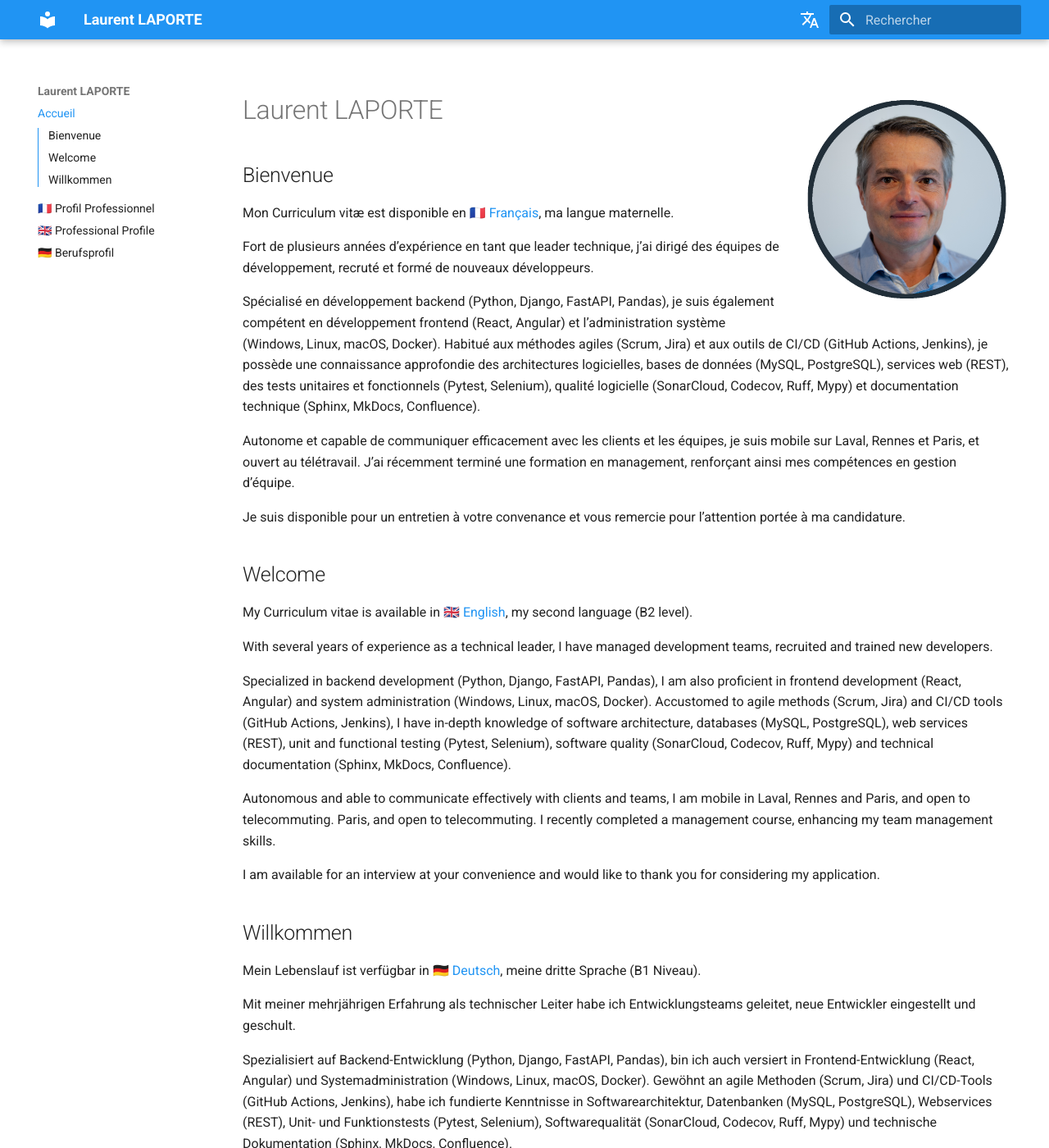
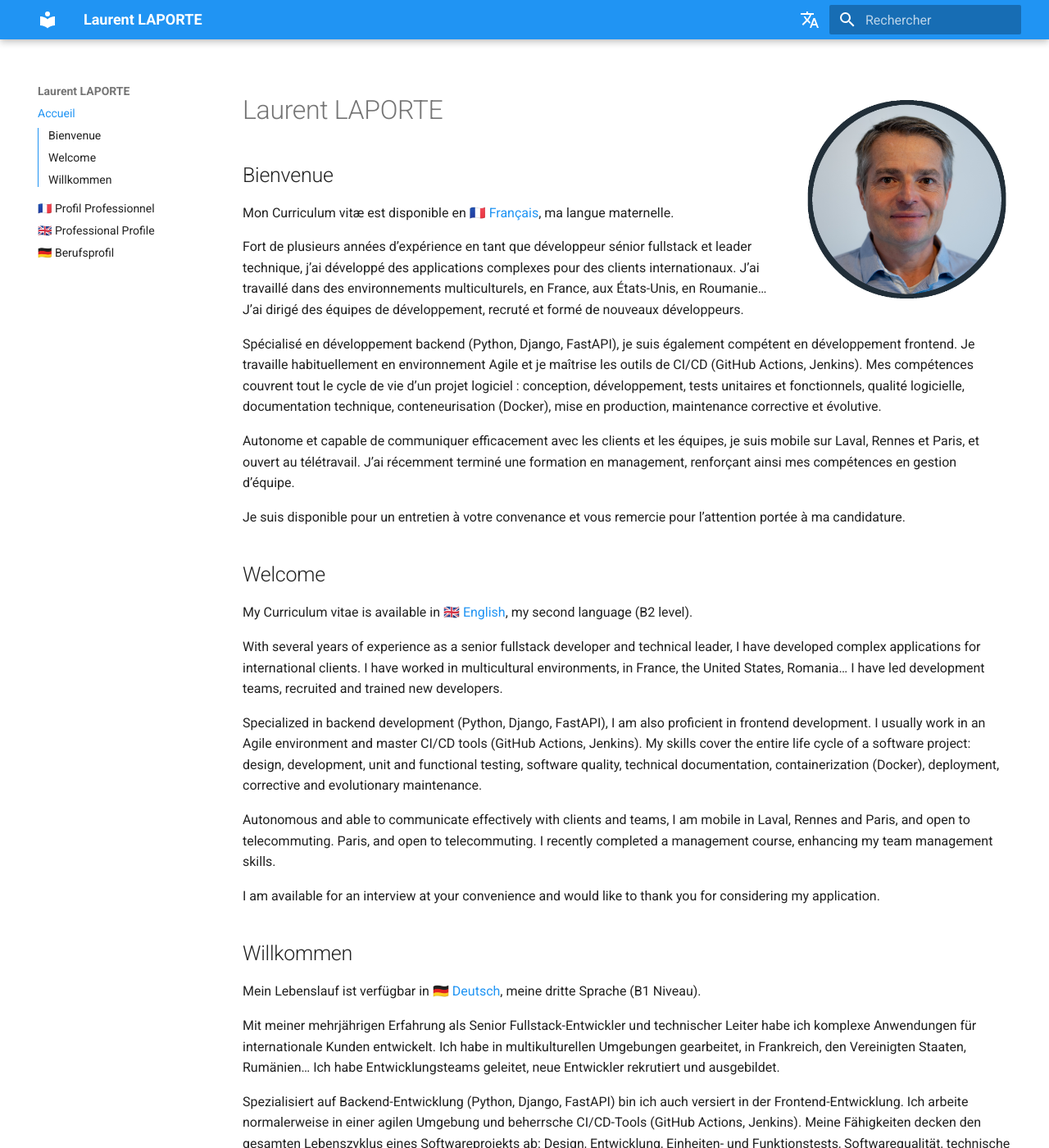
Before and after one commit to laurent-laporte-pro/laurent-laporte-pro.github.io, an MkDocs documentation site: the page built from docs/index.md, in a window 1280 px wide and 1400 px high. Shown: the whole window at 82% size. Built offline with MkDocs 1.6.1 and Material for MkDocs 9.7.7, drawn with Linux system fonts in a browser that asks for light colours; comment, search, counter and statistics services are not loaded; some of the changed text lies outside the part shown.

Commit message:
feat: update welcome page

```diff
--- a/docs/index.md
+++ b/docs/index.md
@@ -14,15 +14,16 @@
 
 Mon Curriculum vitæ est disponible en 🇫🇷 [Français](fr/index.md), ma langue maternelle.
 
-Fort de plusieurs années d’expérience en tant que leader technique, j’ai dirigé des équipes de développement, recruté et
-formé de nouveaux développeurs.
+Fort de plusieurs années d’expérience en tant que développeur sénior fullstack et leader technique,
+j’ai développé des applications complexes pour des clients internationaux.
+J’ai travaillé dans des environnements multiculturels, en France, aux États-Unis, en Roumanie…
+J’ai dirigé des équipes de développement, recruté et formé de nouveaux développeurs.
 
-Spécialisé en développement backend (Python, Django, FastAPI, Pandas), je suis également compétent en développement
-frontend (React, Angular) et l’administration système (Windows, Linux, macOS, Docker).
-Habitué aux méthodes agiles (Scrum, Jira) et aux outils de CI/CD (GitHub Actions, Jenkins), je possède une connaissance
-approfondie des architectures logicielles, bases de données (MySQL, PostgreSQL), services web (REST), des tests
-unitaires et fonctionnels (Pytest, Selenium), qualité logicielle (SonarCloud, Codecov, Ruff, Mypy) et documentation
-technique (Sphinx, MkDocs, Confluence).
+Spécialisé en développement backend (Python, Django, FastAPI), je suis également compétent en développement frontend.
+Je travaille habituellement en environnement Agile et je maîtrise les outils de CI/CD (GitHub Actions, Jenkins).
+Mes compétences couvrent tout le cycle de vie d’un projet logiciel :
+conception, développement, tests unitaires et fonctionnels, qualité logicielle, documentation technique,
+conteneurisation (Docker), mise en production, maintenance corrective et évolutive.
 
 Autonome et capable de communiquer efficacement avec les clients et les équipes, je suis mobile sur Laval, Rennes et
 Paris, et ouvert au télétravail.
@@ -34,14 +35,16 @@
 
 My Curriculum vitae is available in 🇬🇧 [English](en/index.md), my second language (B2 level).
 
-With several years of experience as a technical leader, I have managed development teams, recruited and trained
-new developers.
+With several years of experience as a senior fullstack developer and technical leader, I have developed complex
+applications for international clients.
+I have worked in multicultural environments, in France, the United States, Romania…
+I have led development teams, recruited and trained new developers.
 
-Specialized in backend development (Python, Django, FastAPI, Pandas), I am also proficient in frontend development
-(React, Angular) and system administration (Windows, Linux, macOS, Docker).
-Accustomed to agile methods (Scrum, Jira) and CI/CD tools (GitHub Actions, Jenkins), I have in-depth knowledge
-of software architecture, databases (MySQL, PostgreSQL), web services (REST), unit and functional testing (Pytest,
-Selenium), software quality (SonarCloud, Codecov, Ruff, Mypy) and technical documentation (Sphinx, MkDocs, Confluence).
+Specialized in backend development (Python, Django, FastAPI), I am also proficient in frontend development.
+I usually work in an Agile environment and master CI/CD tools (GitHub Actions, Jenkins).
+My skills cover the entire life cycle of a software project:
+design, development, unit and functional testing, software quality, technical documentation, containerization (Docker),
+deployment, corrective and evolutionary maintenance.
 
 Autonomous and able to communicate effectively with clients and teams, I am mobile in Laval, Rennes and Paris, and open
 to telecommuting. Paris, and open to telecommuting.
@@ -53,14 +56,16 @@
 
 Mein Lebenslauf ist verfügbar in 🇩🇪 [Deutsch](de/index.md), meine dritte Sprache (B1 Niveau).
 
-Mit meiner mehrjährigen Erfahrung als technischer Leiter habe ich Entwicklungsteams geleitet, neue Entwickler
-eingestellt und geschult.
+Mit meiner mehrjährigen Erfahrung als Senior Fullstack-Entwickler und technischer Leiter habe ich komplexe Anwendungen
+für internationale Kunden entwickelt.
+Ich habe in multikulturellen Umgebungen gearbeitet, in Frankreich, den Vereinigten Staaten, Rumänien…
+Ich habe Entwicklungsteams geleitet, neue Entwickler rekrutiert und ausgebildet.
 
-Spezialisiert auf Backend-Entwicklung (Python, Django, FastAPI, Pandas), bin ich auch versiert in Frontend-Entwicklung
-(React, Angular) und Systemadministration (Windows, Linux, macOS, Docker).
-Gewöhnt an agile Methoden (Scrum, Jira) und CI/CD-Tools (GitHub Actions, Jenkins), habe ich fundierte Kenntnisse
-in Softwarearchitektur, Datenbanken (MySQL, PostgreSQL), Webservices (REST), Unit- und Funktionstests (Pytest,
-Selenium), Softwarequalität (SonarCloud, Codecov, Ruff, Mypy) und technische Dokumentation (Sphinx, MkDocs, Confluence).
+Spezialisiert auf Backend-Entwicklung (Python, Django, FastAPI) bin ich auch versiert in der Frontend-Entwicklung.
+Ich arbeite normalerweise in einer agilen Umgebung und beherrsche CI/CD-Tools (GitHub Actions, Jenkins).
+Meine Fähigkeiten decken den gesamten Lebenszyklus eines Softwareprojekts ab:
+Design, Entwicklung, Einheiten- und Funktionstests, Softwarequalität, technische Dokumentation, Containerisierung (Docker),
+Bereitstellung, korrigierende und evolutionäre Wartung.
 
 Ich bin selbständig und in der Lage, effizient mit Kunden und Teams zu kommunizieren. Ich bin mobil in Laval, Rennes
 und Paris und offen für Telearbeit.
```
